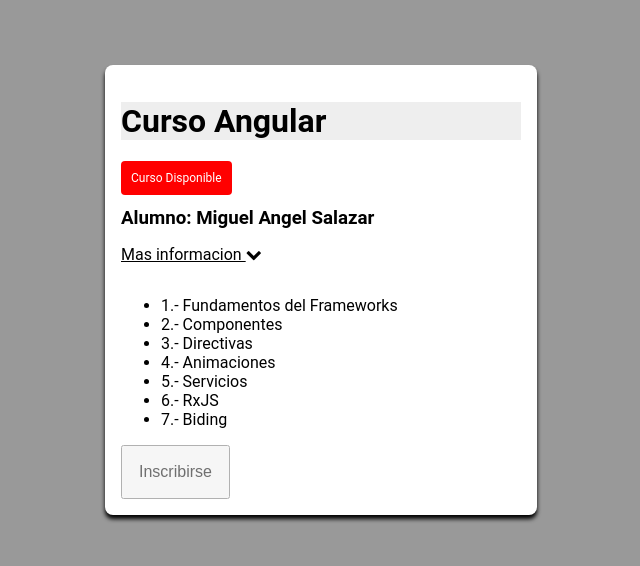
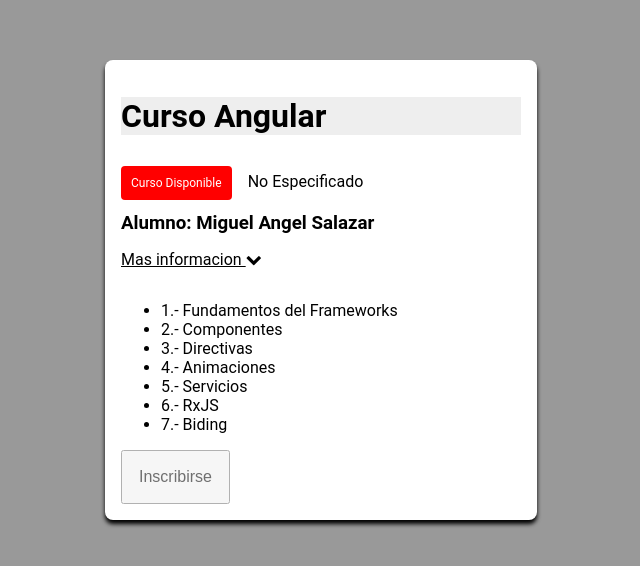
Before and after one commit to salmigve87/curso-profesional-angular, an Angular app: page / in a window 1280 px wide. Shown: the part 350-916 px from the top of the page, without its empty margins (319-959 px from the left). Built offline with nearby package versions, Linux system fonts and the light colour scheme.

Commit message:
*ngSwitch, se uso un pequeño modelo para ver la funcionalidad incluyendo un caso poer default

```diff
--- a/src/app/title/title.component.css
+++ b/src/app/title/title.component.css
@@ -15,6 +15,12 @@
 
 h3{
     margin: 0;
+
+}
+
+.category{
+    display: inline-block;
+    margin: 1em;
 }
 a{
     display: inline-block;
--- a/src/app/title/title.component.html
+++ b/src/app/title/title.component.html
@@ -5,6 +5,12 @@
     <span class="higthlight">Curso Disponible</span>
 </ng-template>
 
+<div class="category" [ngSwitch]="category">
+    <span *ngSwitchCase="'web'">Desarrollo Web</span>
+    <span *ngSwitchCase="'mobile'">Desarrollo Movil</span>
+    <span *ngSwitchCase="'other'">Otro Desarrollo</span>
+    <span *ngSwitchDefault>No Especificado</span>
+</div>
 <h3> Alumno: {{ name }}</h3>
 
 <div>
--- a/src/app/title/title.component.ts
+++ b/src/app/title/title.component.ts
@@ -25,9 +25,12 @@
 
     public topics: string[];
 
+    public category: string; //mobile, web, other
+
     constructor(){}
 
     ngOnInit(){
+        this.category = "webb";
         this.name = "Miguel Angel Salazar";
         this.topics = [
             "Fundamentos del Frameworks",
```
